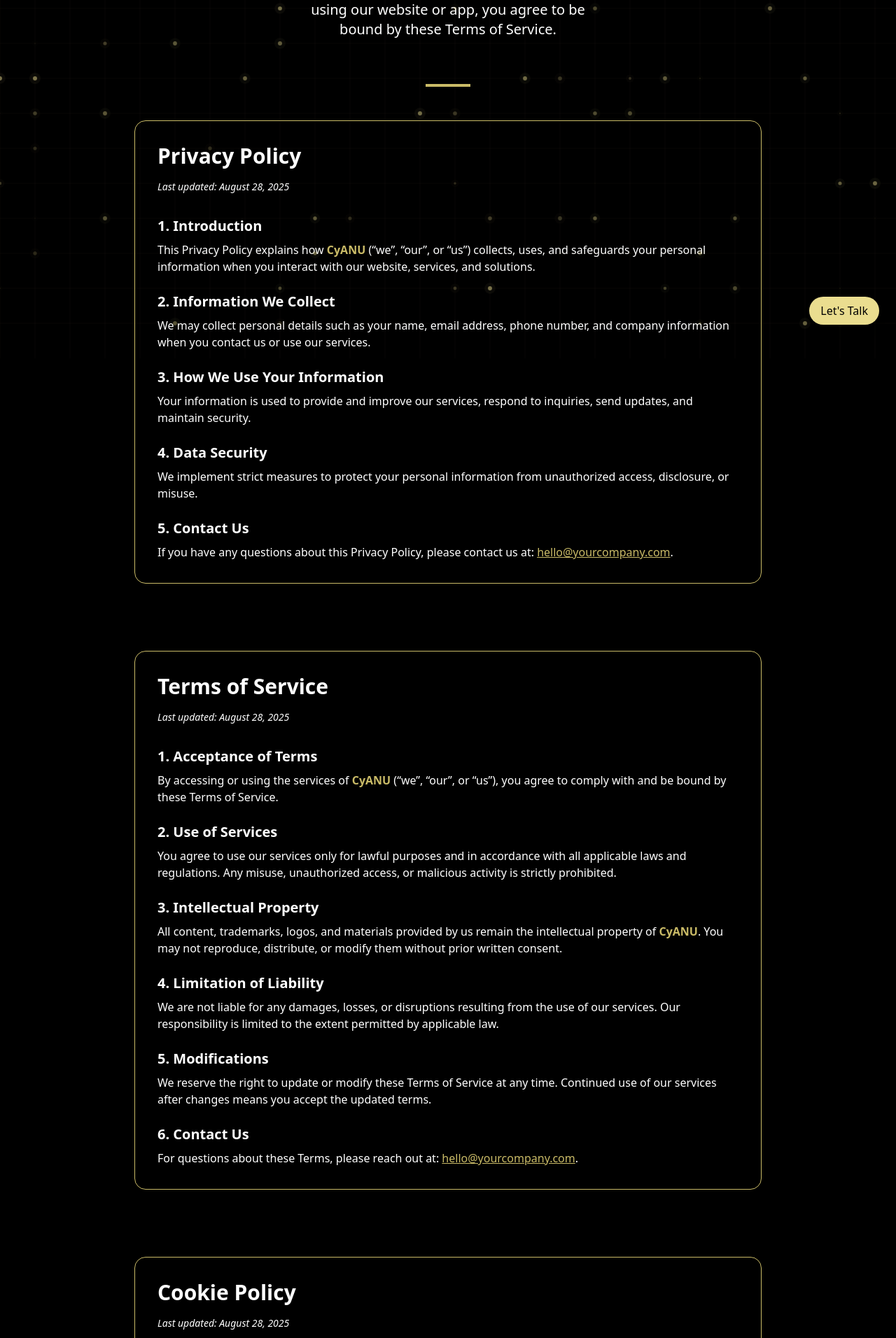
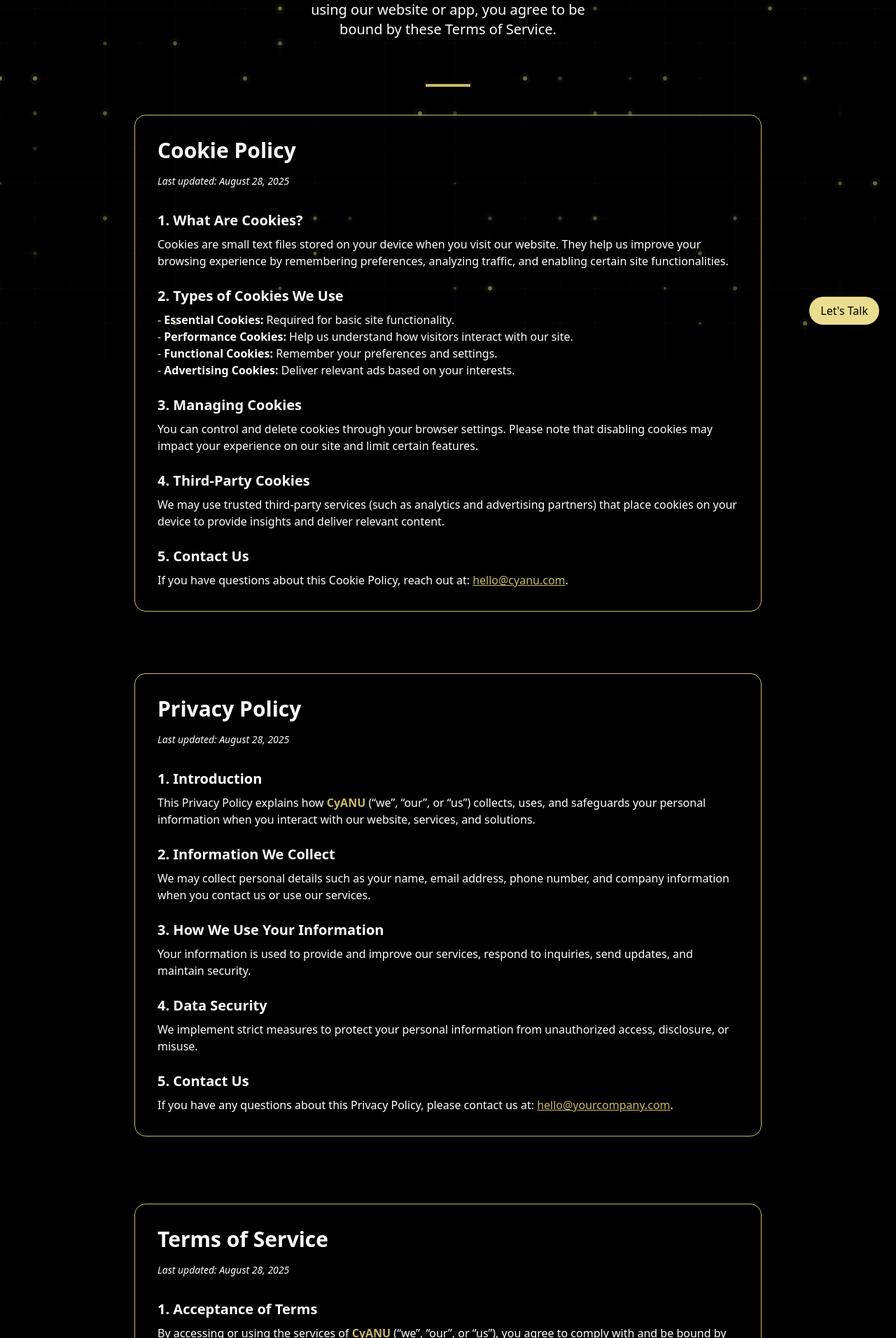
Before and after one commit to SirAlexGBE/cyanu, a Next.js app: page /legal in a window 1280 px wide. Shown: the part 288-2200 px from the top of the page at 70% size. Built offline with nearby package versions, Linux system fonts and the light colour scheme.

Commit message:
legal cookie policy

```diff
--- a/src/app/(users)/legal/page.js
+++ b/src/app/(users)/legal/page.js
@@ -1,4 +1,4 @@
-import Cookie from "@/app/Components/UI/Legal/cookie";
+import CookiePolicy from "@/app/Components/UI/Legal/cookie";
 import LegalHeroSection from "@/app/Components/UI/Legal/legalhero";
 import Privacypolicy from "@/app/Components/UI/Legal/privacypolicy";
 import Tos from "@/app/Components/UI/Legal/tos";
@@ -8,9 +8,9 @@ export default function Legal() {
   return (
     <>
       <LegalHeroSection />
+      <CookiePolicy />
       <Privacypolicy />
       <Tos />
-      <Cookie />
     </>
   );
 }
--- a/src/app/Components/UI/Legal/cookie.jsx
+++ b/src/app/Components/UI/Legal/cookie.jsx
@@ -1,8 +1,8 @@
 import React from "react";
 
-export default function Cookie() {
+export default function CookiePolicy() {
   return (
-    <section id="cookie-policy" className="bg-black text-white py-12 px-6 flex justify-center">
+    <section id="legal-cookie-policy" className="bg-black text-white py-10 px-6 flex justify-center">
       <div className="max-w-4xl border border-[#cabb67] rounded-2xl p-8 shadow-lg">
         <h2 className="text-3xl font-bold mb-4">Cookie Policy</h2>
         <p className="text-sm mb-8 italic">Last updated: August 28, 2025</p>
```
